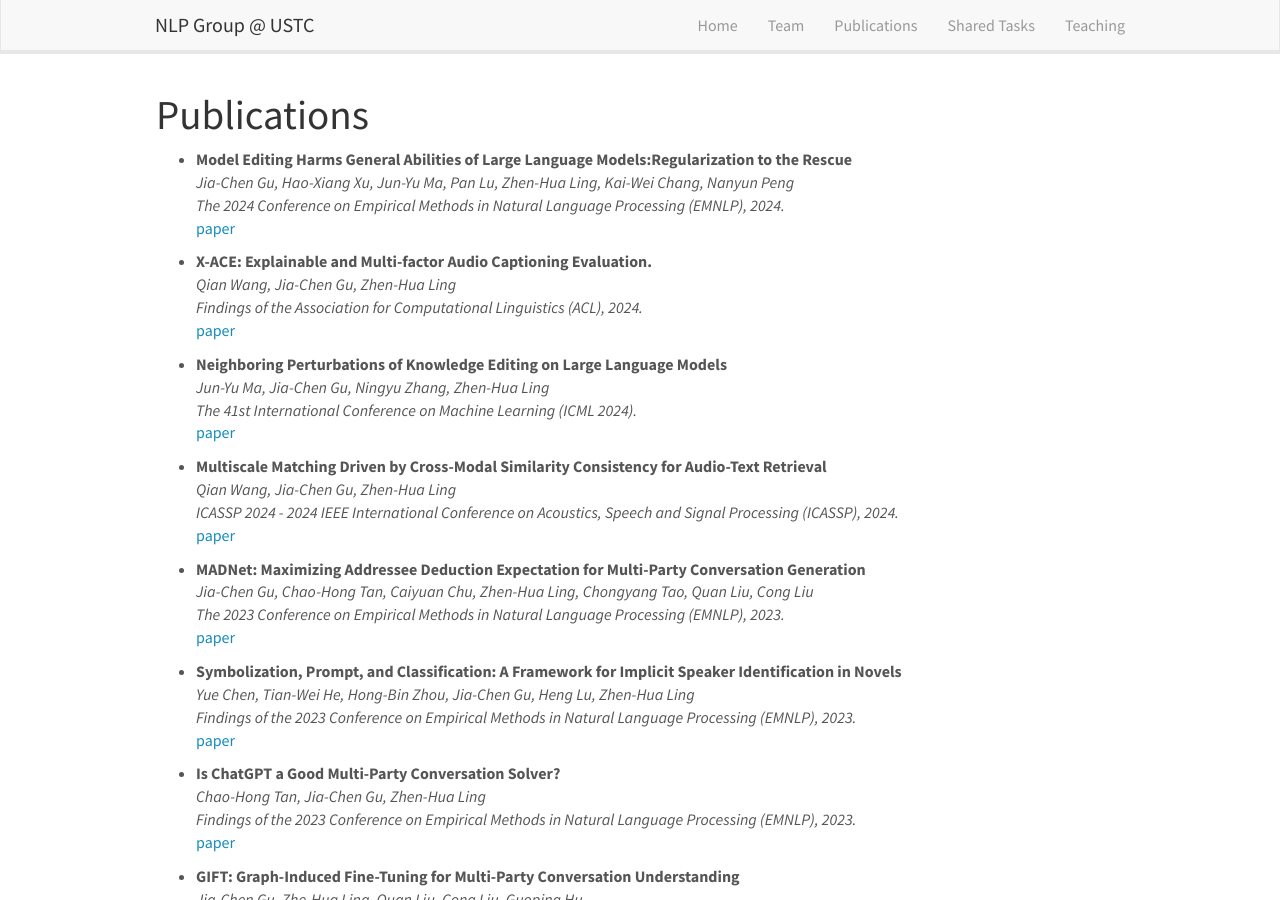
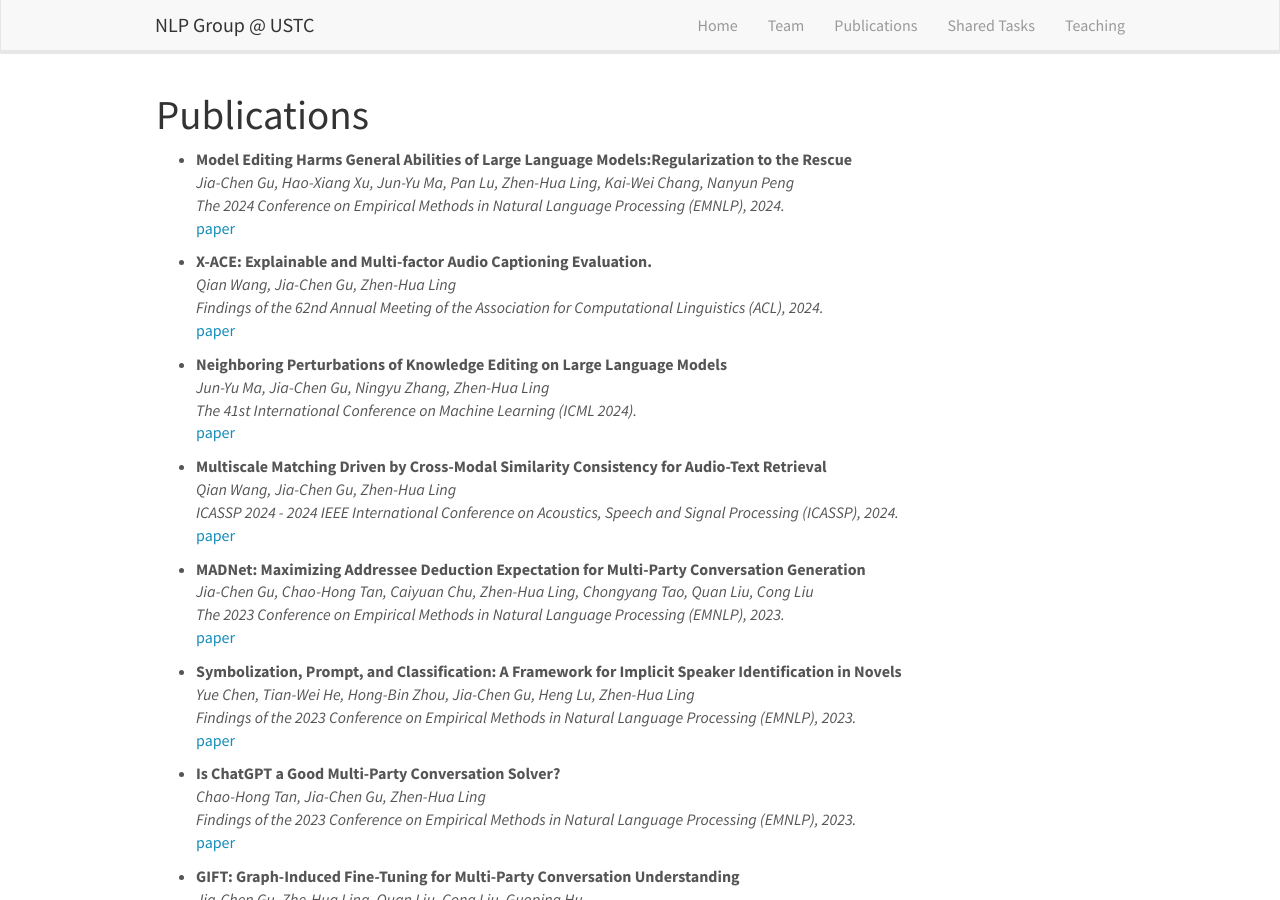
Before and after one commit to ustcnlp/ustcnlp.github.io, a Jekyll site: the page built from _pages/publications.md, in a window 1280 px wide and 900 px high. Built offline with Jekyll 4.4.1, drawn with Linux system fonts in a browser that asks for light colours; nearby versions of some CDN libraries.

Commit message:
Update publist.yml

```diff
--- a/_data/publist.yml
+++ b/_data/publist.yml
@@ -7,7 +7,7 @@
 
 - title: "X-ACE: Explainable and Multi-factor Audio Captioning Evaluation."
   authors: Qian Wang, Jia-Chen Gu, Zhen-Hua Ling
-  venue: Findings of the Association for Computational Linguistics (ACL), 2024.
+  venue: Findings of the 62nd Annual Meeting of the Association for Computational Linguistics (ACL), 2024.
   link:
     url: https://aclanthology.org/2024.findings-acl.729.pdf
     display: paper
```
